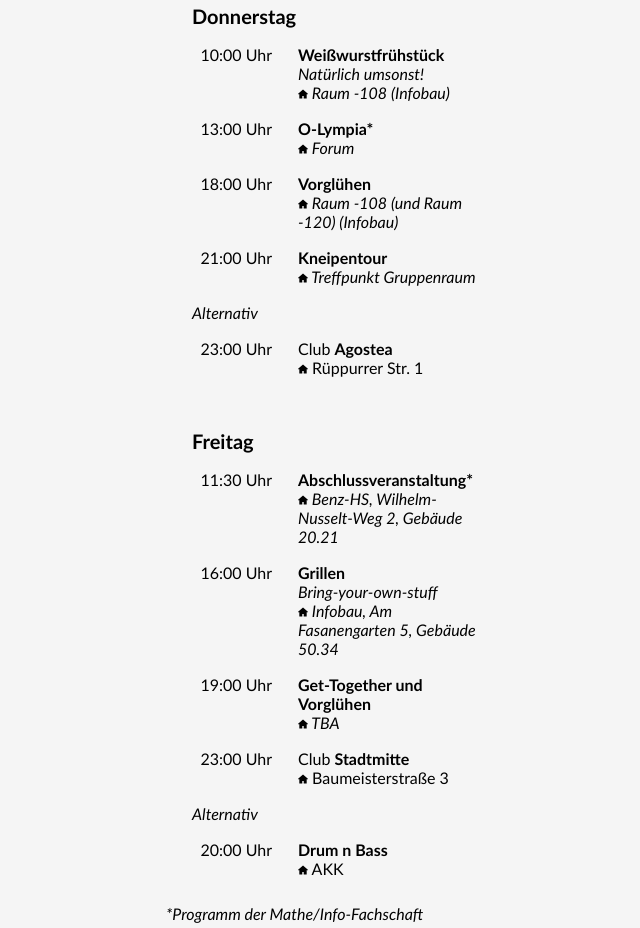
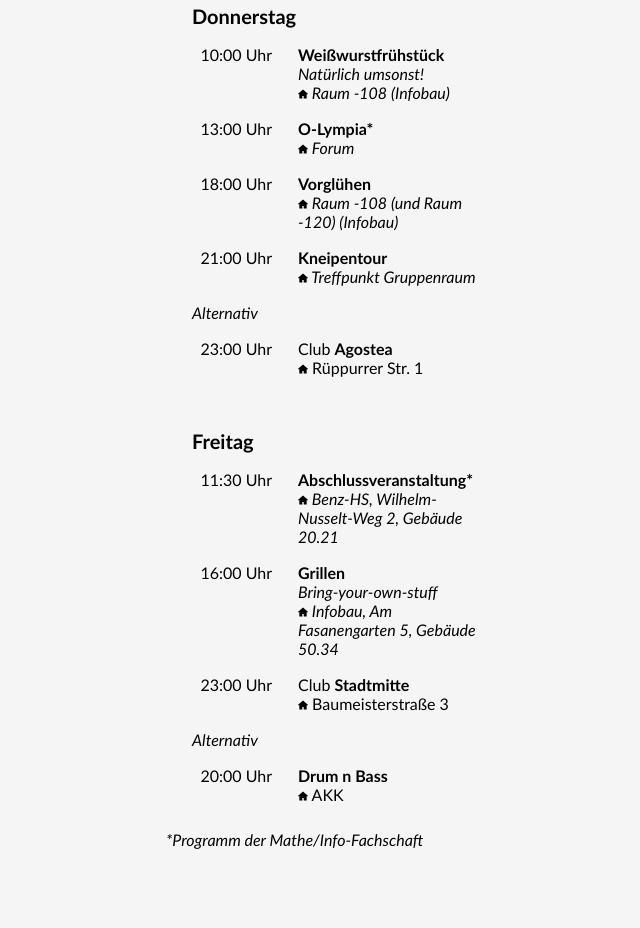
Before and after one commit to f-krone/Renxiem.github.io, a plain HTML site: page wochenplan.html in a window 1280 px wide. Shown: the part 1312-2240 px from the top of the page, without its empty margins (299-939 px from the left). After the commit the page ends 2166 px from the top, so only its background shows below. Drawn offline with Linux system fonts and the light colour scheme.

Commit message:
Update wochenplan.html
Edit

```diff
--- a/wochenplan.html
+++ b/wochenplan.html
@@ -135,10 +135,6 @@
                     <td><b>Grillen</b><br /><i>Bring-your-own-stuff</i><br /><img src="img/house.svg" height="10"><i> Infobau, Am Fasanengarten 5, Gebäude 50.34</i></td>
                 </tr>
                 <tr>
-                    <td class="time">19:00 Uhr</td>
-                    <td><b>Get-Together und Vorglühen</b><br /><img src="img/house.svg" height="10"><i> TBA</i></td>
-                </tr>
-                <tr>
                     <td class="time">23:00 Uhr</td>
                     <td>Club <b>Stadtmitte</b><br /><img src="img/house.svg" height="10"> Baumeisterstraße 3</td>
                 </tr>
```
